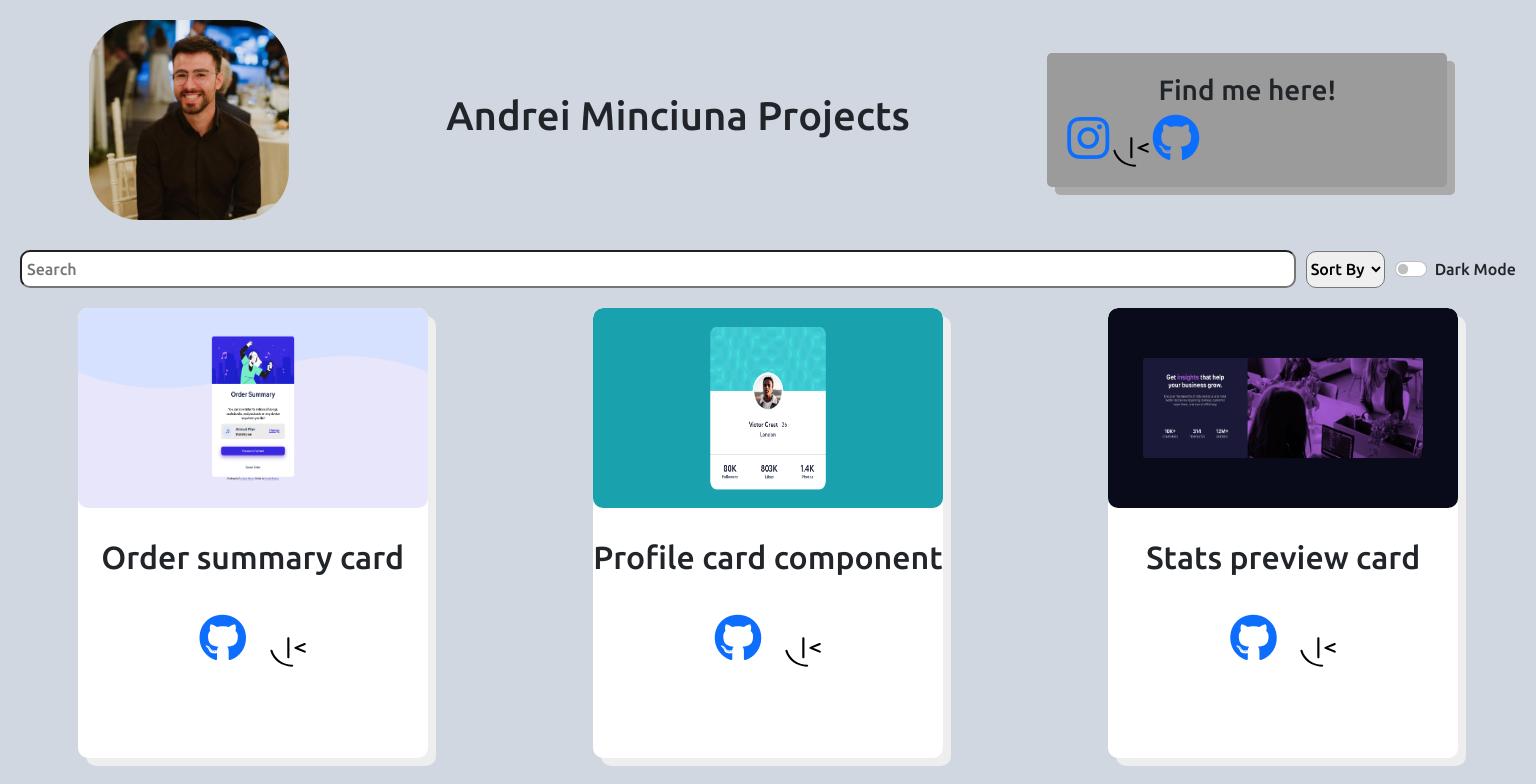
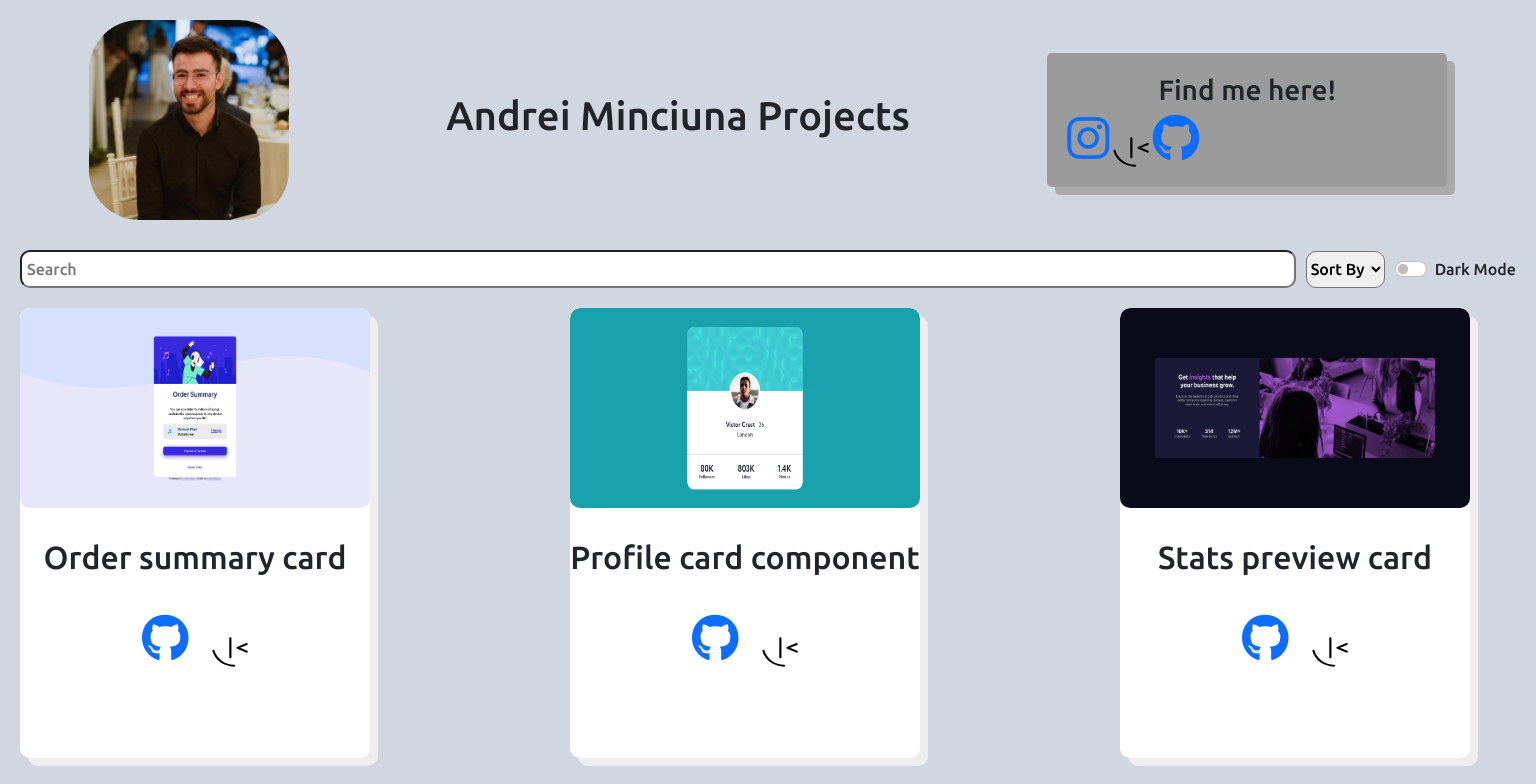
Before and after one commit to AndreiM987/MyProjectsWebsite, a plain HTML site: page index.html in a window 1536 px wide. Shown: the top 784 px of the page. Drawn offline with nearby package versions, Linux system fonts and the light colour scheme.

Commit message:
Add media queries for 1500px

```diff
--- a/style.css
+++ b/style.css
@@ -165,4 +165,20 @@ input[type="search"] {
         padding: 20px;
         display:initial;
     }
+
+    .content {
+        display: flex;
+        flex-wrap: wrap;
+        justify-content: space-around;
+        gap: 50px 50px;
+        margin-left: 20px;
+        margin-right: 20px;
+    }
 }
+
+@media screen and (min-width: 1500px) {
+    .content {
+        justify-content: flex-start;
+        gap: 200px;
+    }
+}
```
